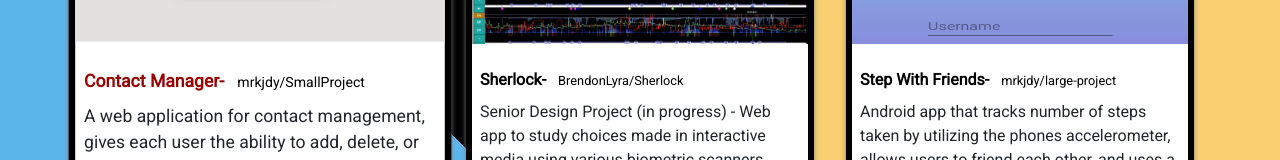
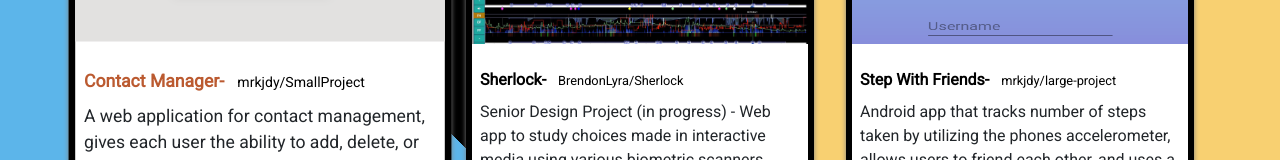
Before and after one commit to ThatDudeAlex/Portfolio-Website-React-Version-, a React (Create React App) app: page / in a window 1280 px wide. In both pictures the pointer is over the element "Contact Manager-". Shown: the part 3179-3339 px from the top of the page. Built offline with nearby package versions, Linux system fonts and the light colour scheme.

Commit message:
changed hover color of projects

```diff
--- a/src/css/project.css
+++ b/src/css/project.css
@@ -30,7 +30,7 @@
   }
 
   .prjName:hover, .prjUrl:hover {
-    color: #990000 !important;
+    color: #bb5a30 !important;
   }
 
   @media screen and (min-width: 1200px){
```
